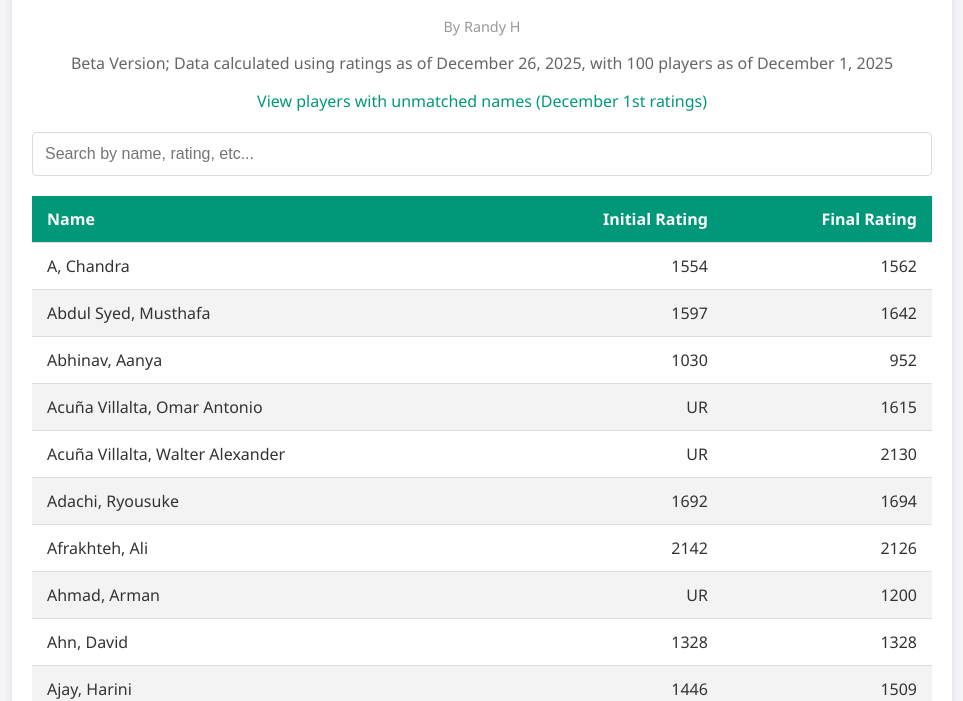
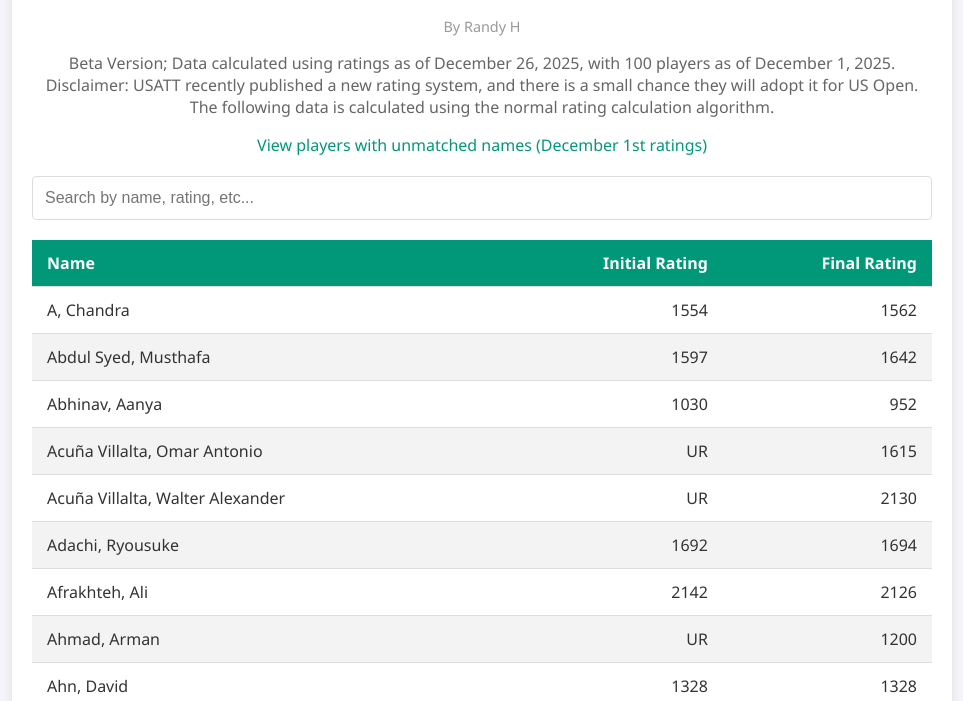
Before and after one commit to booktrailer/us-open, a plain HTML site: page index.html in a window 1280 px wide. Shown: the part 107-808 px from the top of the page, without its empty margins (158-1121 px from the left). Drawn offline with Linux system fonts and the light colour scheme.

Commit message:
Update disclaimer in index.html
Added disclaimer about the new USATT rating system and its potential adoption for the US Open.

```diff
--- a/index.html
+++ b/index.html
@@ -105,7 +105,7 @@
 <div class="container">
     <h1>US Open Ratings CALCULATED EARLY</h1>
     <p style="text-align: center; color: #999; margin-bottom: 10px; font-size: 0.9em;">By Randy H</p>
-    <p style="text-align: center; color: #666; margin-bottom: 10px;">Beta Version; Data calculated using ratings as of December 26, 2025, with 100 players as of December 1, 2025</p>
+    <p style="text-align: center; color: #666; margin-bottom: 10px;">Beta Version; Data calculated using ratings as of December 26, 2025, with 100 players as of December 1, 2025. Disclaimer: USATT recently published a new rating system, and there is a small chance they will adopt it for US Open. The following data is calculated using the normal rating calculation algorithm.</p>
     <p style="text-align: center; color: #666; margin-bottom: 20px;"><a href="unmatched.html" style="color: #009879; text-decoration: none;">View players with unmatched names (December 1st ratings)</a></p>
 
     <div id="error-box" class="error-msg"></div>
```
